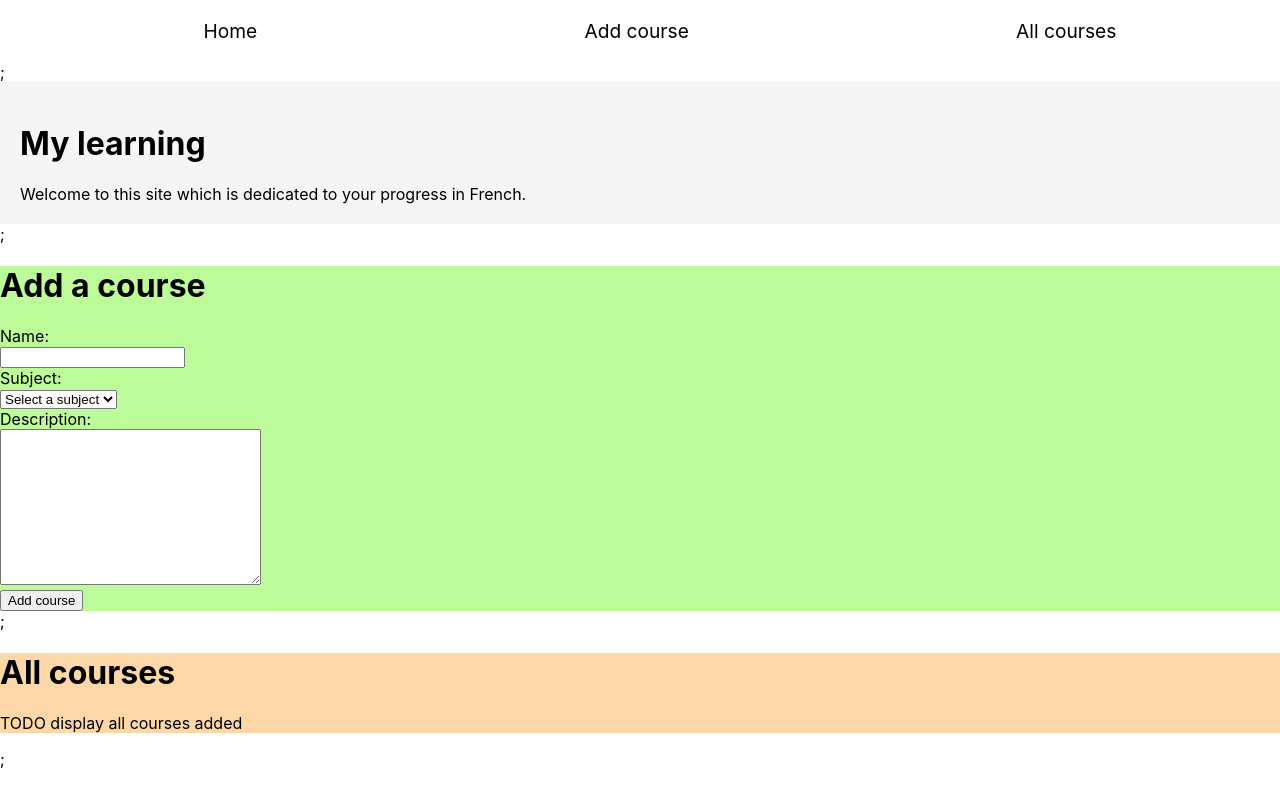
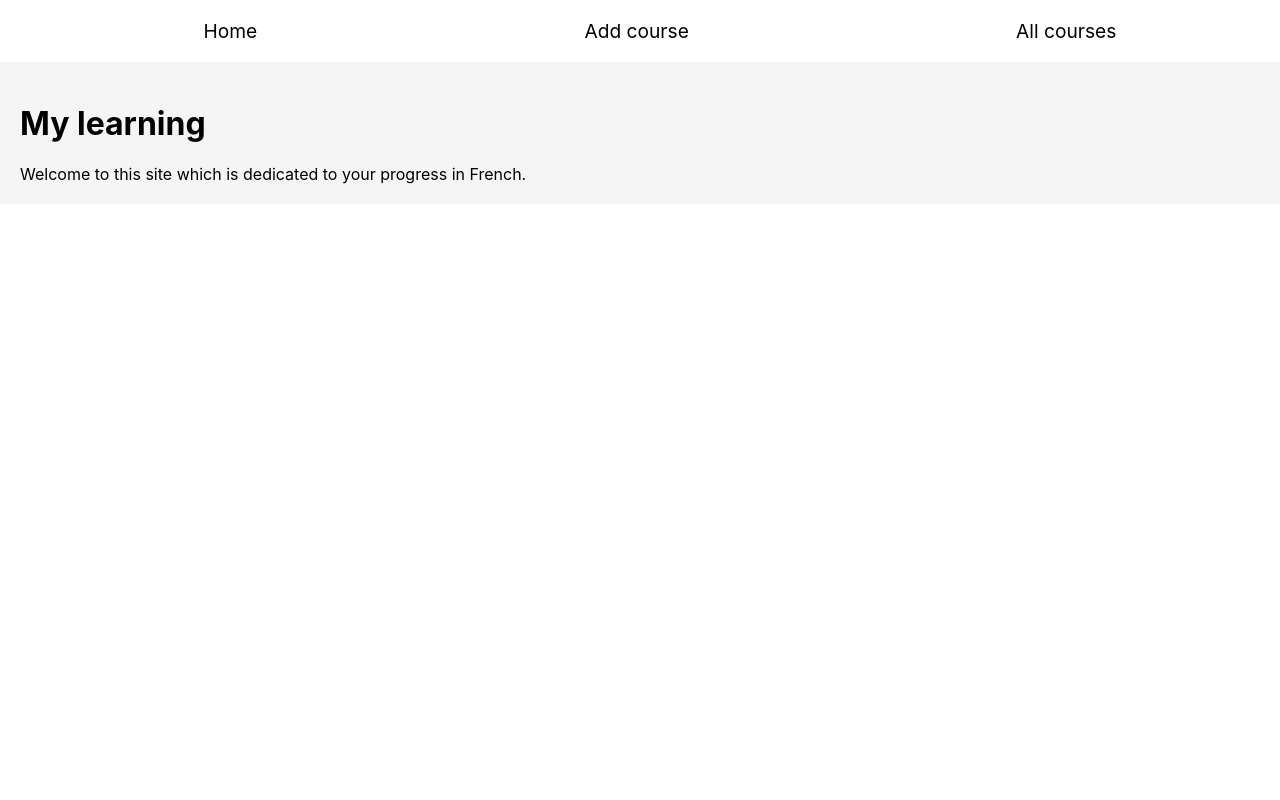
Before and after one commit to git-see/french-courses, a React (Create React App) app: page / in a window 1280 px wide. Built offline with nearby package versions, Linux system fonts and the light colour scheme.

Commit message:
npm i react-router-dom / BrowserRouter - Routes/Route

```diff
--- a/package.json
+++ b/package.json
@@ -8,6 +8,7 @@
     "@testing-library/user-event": "^13.5.0",
     "react": "^18.3.1",
     "react-dom": "^18.3.1",
+    "react-router-dom": "^6.26.1",
     "react-scripts": "5.0.1",
     "web-vitals": "^2.1.4"
   },
--- a/src/App.js
+++ b/src/App.js
@@ -1,3 +1,5 @@
+import { Routes, Route } from "react-router-dom";
+
 import Menu from "./components/Menu";
 import Home from "./pages/Home";
 import CourseAdd from "./pages/CourseAdd";
@@ -7,10 +9,12 @@ import "./css/app.css";
 function App() {
   return (
     <>
-      <Menu />;
-      <Home />;
-      <CourseAdd />;
-      <CoursesList />;
+      <Menu />
+      <Routes>
+        <Route path="/" element={<Home />} />
+        <Route path="/add" element={<CourseAdd />} />
+        <Route path="/list" element={<CoursesList />} />
+      </Routes>
     </>
   );
 }
--- a/src/index.js
+++ b/src/index.js
@@ -1,13 +1,17 @@
-import React from 'react';
-import ReactDOM from 'react-dom/client';
-import './index.css';
-import App from './App';
-import reportWebVitals from './reportWebVitals';
+import React from "react";
+import ReactDOM from "react-dom/client";
+import "./index.css";
+import App from "./App";
+import reportWebVitals from "./reportWebVitals";
 
-const root = ReactDOM.createRoot(document.getElementById('root'));
+import { BrowserRouter } from "react-router-dom";
+
+const root = ReactDOM.createRoot(document.getElementById("root"));
 root.render(
   <React.StrictMode>
-    <App />
+    <BrowserRouter>
+      <App />
+    </BrowserRouter>
   </React.StrictMode>
 );
 
```
Also changed, not shown: 1 other file (tests, documents, lock files or other folders).
